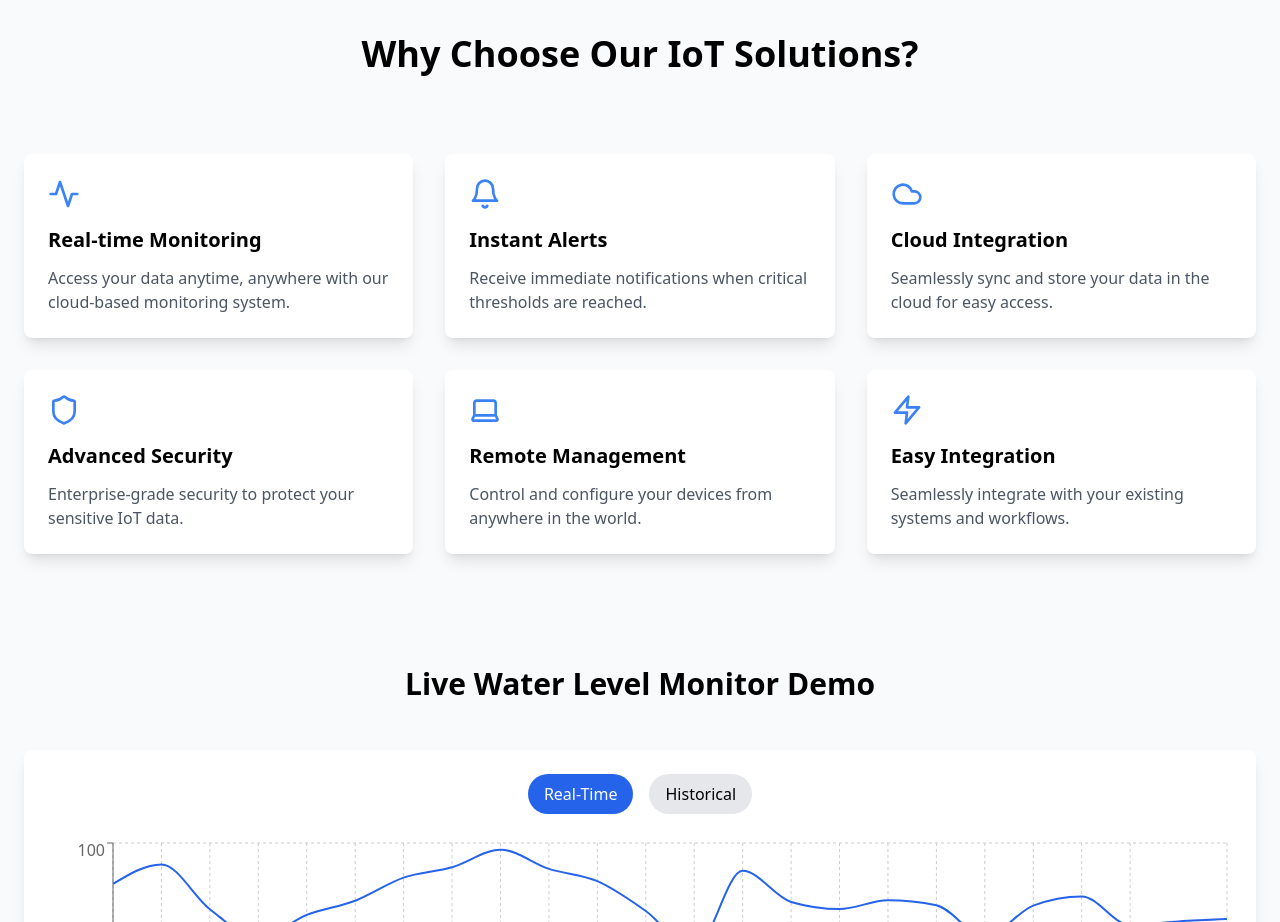
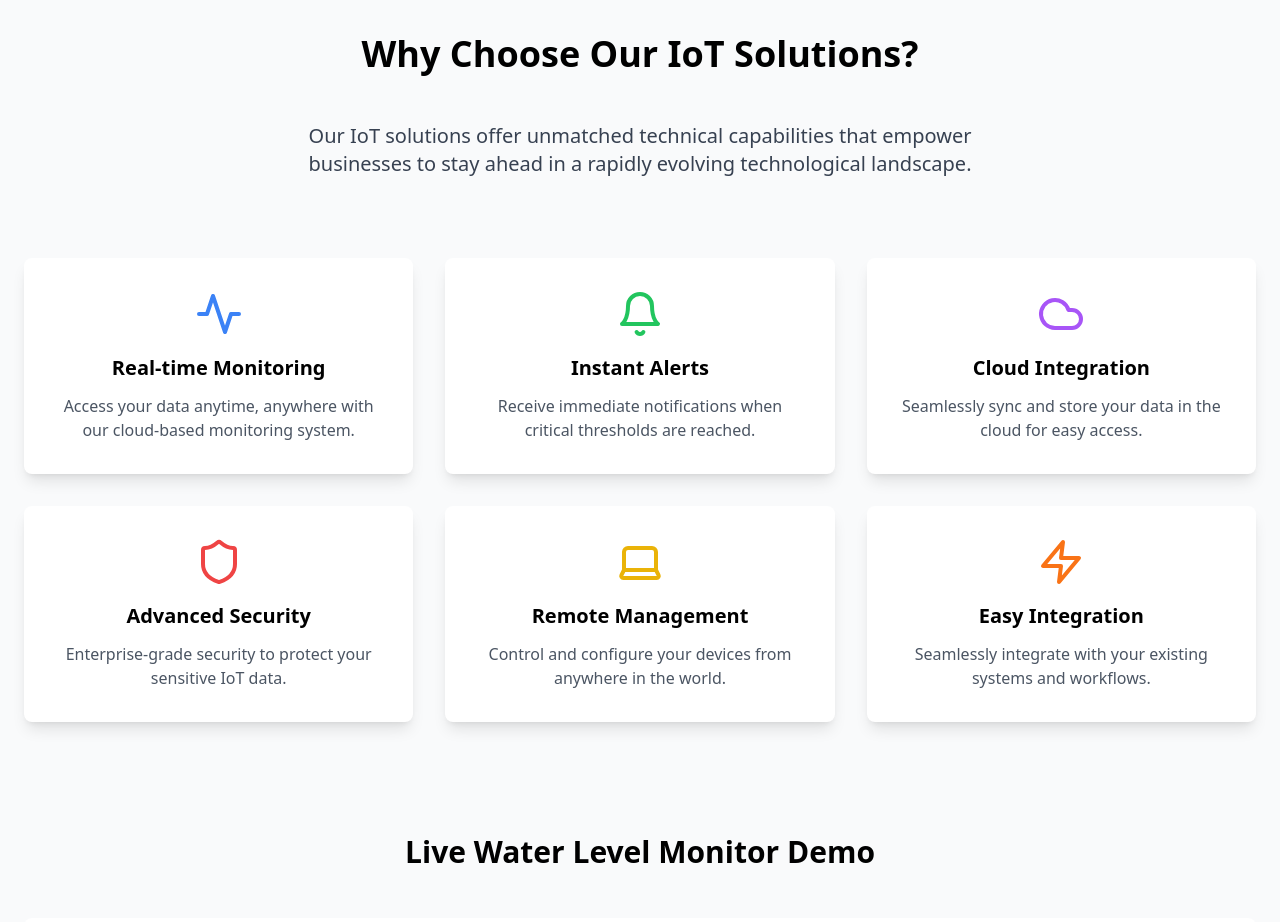
Before and after one commit to mustafasigad/iot-solutions-somalsmart, a Next.js app: page / in a window 1280 px wide. Shown: the part 860-1782 px from the top of the page. Built offline with nearby package versions, Linux system fonts and the light colour scheme.

Commit message:
new client and supplier

```diff
--- a/src/components/home/FeaturesSection.js
+++ b/src/components/home/FeaturesSection.js
@@ -1,6 +1,4 @@
-// src/components/home/FeaturesSection.js
-"use client"
-
+"use client";
 import { useEffect, useRef } from 'react';
 import { Activity, Bell, Zap, Cloud, Shield, Laptop } from 'lucide-react';
 
@@ -32,32 +30,32 @@ export default function FeaturesSection() {
 
   const features = [
     {
-      icon: <Activity className="h-8 w-8" />,
+      icon: <Activity className="h-12 w-12 text-blue-500 mb-4" />,
       title: "Real-time Monitoring",
       description: "Access your data anytime, anywhere with our cloud-based monitoring system."
     },
     {
-      icon: <Bell className="h-8 w-8" />,
+      icon: <Bell className="h-12 w-12 text-green-500 mb-4" />,
       title: "Instant Alerts",
       description: "Receive immediate notifications when critical thresholds are reached."
     },
     {
-      icon: <Cloud className="h-8 w-8" />,
+      icon: <Cloud className="h-12 w-12 text-purple-500 mb-4" />,
       title: "Cloud Integration",
       description: "Seamlessly sync and store your data in the cloud for easy access."
     },
     {
-      icon: <Shield className="h-8 w-8" />,
+      icon: <Shield className="h-12 w-12 text-red-500 mb-4" />,
       title: "Advanced Security",
       description: "Enterprise-grade security to protect your sensitive IoT data."
     },
     {
-      icon: <Laptop className="h-8 w-8" />,
+      icon: <Laptop className="h-12 w-12 text-yellow-500 mb-4" />,
       title: "Remote Management",
       description: "Control and configure your devices from anywhere in the world."
     },
     {
-      icon: <Zap className="h-8 w-8" />,
+      icon: <Zap className="h-12 w-12 text-orange-500 mb-4" />,
       title: "Easy Integration",
       description: "Seamlessly integrate with your existing systems and workflows."
     }
@@ -69,19 +67,22 @@ export default function FeaturesSection() {
         <h2 className="text-3xl md:text-4xl font-bold text-center mb-12">
           Why Choose Our IoT Solutions?
         </h2>
+        <p className="text-center mb-12 text-xl text-gray-700 max-w-2xl mx-auto">
+          Our IoT solutions offer unmatched technical capabilities that empower businesses to stay ahead in a rapidly evolving technological landscape.
+        </p>
         <div className="grid md:grid-cols-2 lg:grid-cols-3 gap-8">
           {features.map((feature, index) => (
             <div
               key={index}
               ref={(el) => (featuresRef.current[index] = el)}
-              className="bg-white p-6 rounded-lg shadow-lg transform opacity-0 translate-y-8 transition-all duration-700 hover:shadow-xl hover:-translate-y-1"
+              className="bg-white p-8 rounded-lg shadow-lg transform opacity-0 translate-y-8 transition-all duration-700 hover:shadow-xl hover:-translate-y-1"
               style={{ transitionDelay: `${index * 100}ms` }}
             >
-              <div className="mb-4 text-blue-500 group-hover:text-blue-600 transition-colors">
+              <div className="flex justify-center">
                 {feature.icon}
               </div>
-              <h3 className="text-xl font-semibold mb-3">{feature.title}</h3>
-              <p className="text-gray-600">{feature.description}</p>
+              <h3 className="text-xl font-semibold mb-3 text-center">{feature.title}</h3>
+              <p className="text-gray-600 text-center">{feature.description}</p>
             </div>
           ))}
         </div>
```
